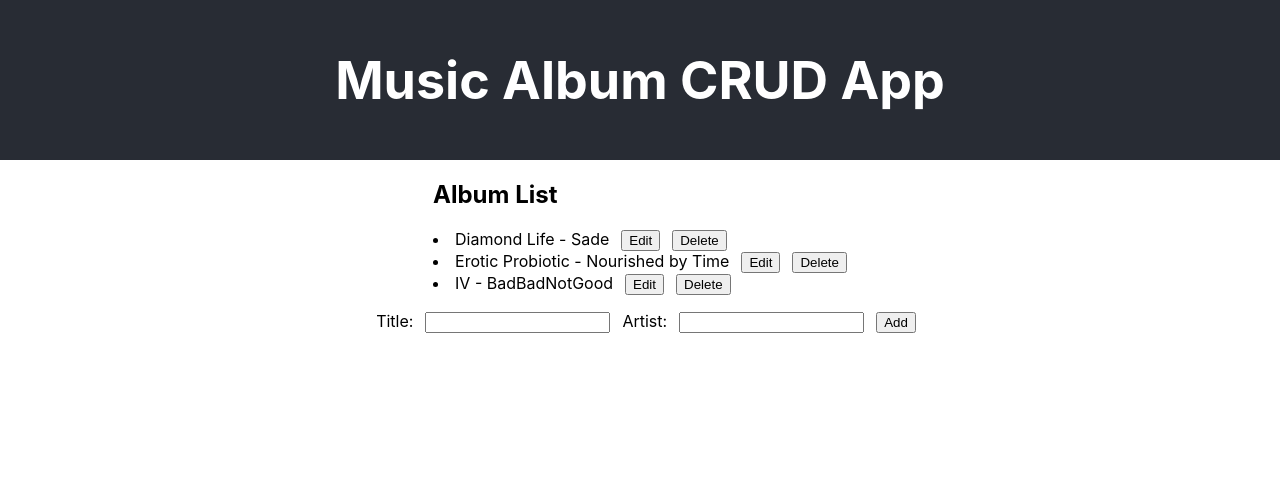
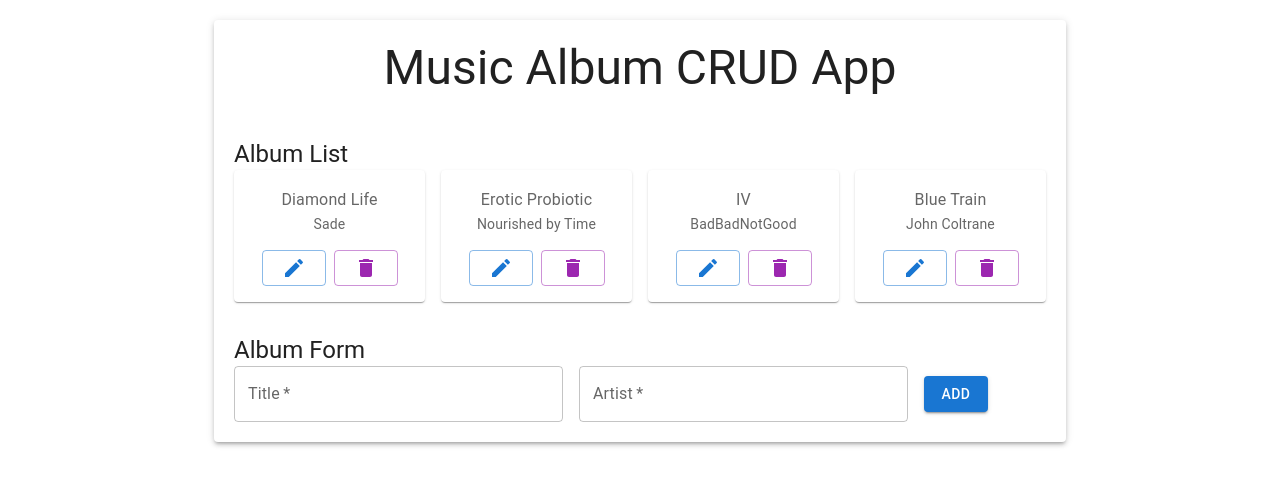
Before and after one commit to epworthhh/music-crud-app, a React (Create React App) app: page / in a window 1280 px wide. Shown: the top 486 px of the page. Built offline with nearby package versions, Linux system fonts and the light colour scheme.

Commit message:
style: add MUI and update App UI

```diff
--- a/package.json
+++ b/package.json
@@ -3,6 +3,10 @@
   "version": "0.1.0",
   "private": true,
   "dependencies": {
+    "@emotion/react": "^11.11.3",
+    "@emotion/styled": "^11.11.0",
+    "@mui/icons-material": "^5.15.3",
+    "@mui/material": "^5.15.3",
     "@testing-library/jest-dom": "^5.17.0",
     "@testing-library/react": "^13.4.0",
     "@testing-library/user-event": "^13.5.0",
--- a/src/App.css
+++ b/src/App.css
@@ -1,32 +1,3 @@
-.App {
-  text-align: center;
+.App-form {
+  margin-top: 32px;
 }
-
-.App-header {
-  background-color: #282c34;
-  min-height: 20vh;
-  display: flex;
-  flex-direction: column;
-  align-items: center;
-  justify-content: center;
-  font-size: calc(10px + 2vmin);
-  color: white;
-}
-
-.App-link {
-  color: #61dafb;
-}
-
-.App ul {
-  list-style-position: inside;
-  padding-left: 0;
-}
-
-.App button, .App input, .App label {
-  margin-left: 12px;
-}
-
-.AlbumList {
-  display: inline-block;
-  text-align: left;
-}
--- a/src/App.js
+++ b/src/App.js
@@ -1,4 +1,5 @@
 import { useState } from 'react';
+import { Container, CssBaseline, Paper, Typography } from '@mui/material';
 import AlbumList from './albums/AlbumList';
 import AlbumForm from './albums/AlbumForm';
 import albumsData from './mocks/albums';
@@ -33,15 +34,16 @@ function App() {
   };
 
   return (
-    <div className="App">
-      <header className="App-header">
-        <h1>Music Album CRUD App</h1>
-      </header>
-      <div>
-      <AlbumList albums={albums} onDelete={deleteAlbum} onEdit={editSelectedAlbum} />
-      <AlbumForm onAdd={addAlbum} onEdit={updateAlbum} editAlbum={editAlbum} />
-    </div>
-    </div>
+    <Container component="main" maxWidth="md">
+      <CssBaseline />
+      <Paper elevation={3} style={{ padding: '20px', marginTop: '20px' }}>
+        <Typography variant="h3" style={{ textAlign: 'center', marginBottom: '42px' }}>
+          Music Album CRUD App
+        </Typography>
+        <AlbumList albums={albums} onDelete={deleteAlbum} onEdit={editSelectedAlbum} />
+        <AlbumForm onAdd={addAlbum} onEdit={updateAlbum} editAlbum={editAlbum} />
+      </Paper>
+    </Container>
   );
 }
 
--- a/src/albums/AlbumForm.js
+++ b/src/albums/AlbumForm.js
@@ -1,4 +1,5 @@
 import React, { useState, useEffect } from 'react';
+import { Button, Grid, TextField, Typography } from '@mui/material';
 import { generateId } from '../utils';
 
 const initialAlbumState = { title: '', artist: '' };
@@ -38,28 +39,39 @@ const AlbumForm = ({ onAdd, onEdit, editAlbum }) => {
   };
 
   return (
-    <form onSubmit={handleSubmit}>
-      <label>
-        Title:
-        <input
-          type="text"
+    <form onSubmit={handleSubmit} className="App-form">
+      <Typography variant="h5">
+        Album Form
+      </Typography>
+      <Grid container spacing={2} alignItems="center">
+        <Grid item xs={5}>
+          <TextField
+            fullWidth
+            label="Title"
             name="title"
             value={album ? album.title : ''}
             onChange={handleChange}
+            variant="outlined"
             required
           />
-      </label>
-      <label>
-        Artist:
-        <input
-          type="text"
+        </Grid>
+        <Grid item xs={5}>
+          <TextField
+            fullWidth
+            label="Artist"
             name="artist"
             value={album ? album.artist : ''}
             onChange={handleChange}
+            variant="outlined"
             required
             />
-      </label>
-      <button type="submit">{editAlbum ? 'Update' : 'Add'}</button>
+        </Grid>
+        <Grid item xs={2}>
+          <Button type="submit" variant="contained" color="primary">
+            {editAlbum ? 'Update' : 'Add'}
+          </Button>
+        </Grid>
+      </Grid>
     </form>
   );
 };
--- a/src/albums/AlbumItem.js
+++ b/src/albums/AlbumItem.js
@@ -1,9 +1,38 @@
+import { Button, Grid, Paper, Typography } from "@mui/material";
+import EditIcon from "@mui/icons-material/Edit";
+import DeleteIcon from "@mui/icons-material/Delete";
+import { styled } from '@mui/material/styles';
+
+const AlbumContainer = styled(Paper)(({ theme }) => ({
+  padding: theme.spacing(2),
+  textAlign: 'center',
+  color: theme.palette.text.secondary,
+}));
+
+const ButtonContainer = styled('div')(({ theme }) => ({
+  marginTop: theme.spacing(2),
+  '& > button:first-child': {
+    marginRight: theme.spacing(1), // Add margin between buttons
+  },
+}));
+
 const AlbumItem = ({ album, onEdit, onDelete }) => (
-  <li key={album.id}>
-    {album.title} - {album.artist}
-    <button onClick={() => onEdit(album.id)}>Edit</button>
-    <button onClick={() => onDelete(album.id)}>Delete</button>
-  </li>
+  <Grid item key={album.id} xs={12} sm={6} md={4} lg={3}>
+    <AlbumContainer>
+      <Typography variant="subtitle1">{album.title}</Typography>
+      <Typography variant="body2" color="textSecondary">
+        {album.artist}
+      </Typography>
+      <ButtonContainer>
+        <Button variant="outlined" color="primary" onClick={() => onEdit(album.id)}>
+          <EditIcon />
+        </Button>
+        <Button variant="outlined" color="secondary" onClick={() => onDelete(album.id)}>
+          <DeleteIcon />
+        </Button>
+      </ButtonContainer>
+    </AlbumContainer>
+  </Grid>
 );
 
 export default AlbumItem;
--- a/src/albums/AlbumList.js
+++ b/src/albums/AlbumList.js
@@ -1,16 +1,19 @@
 import React from 'react';
 import AlbumItem from './AlbumItem';
+import { Grid, Typography } from '@mui/material';
 
 const AlbumList = ({ albums, onDelete, onEdit }) => {
   return (
-    <div className='AlbumList'>
-      <h2>Album List</h2>
-      <ul>
+    <Grid>
+      <Typography variant="h5">
+        Album List
+      </Typography>
+      <Grid container spacing={2}>
         {albums.map((album) => (
           <AlbumItem key={album.id} album={album} onEdit={onEdit} onDelete={onDelete} />
         ))}
-      </ul>
-    </div>
+      </Grid>
+    </Grid>
   );
 };
 
--- a/src/mocks/albums.js
+++ b/src/mocks/albums.js
@@ -16,6 +16,11 @@ const albums = [
     title: 'IV',
     artist: 'BadBadNotGood',
   },
+  {
+    id: generateId(),
+    title: 'Blue Train',
+    artist: 'John Coltrane',
+  },
 ];
 
 export default albums;
```
Also changed, not shown: 1 other file (tests, documents, lock files or other folders). Lines whose indentation alone changed are shown as unchanged.
